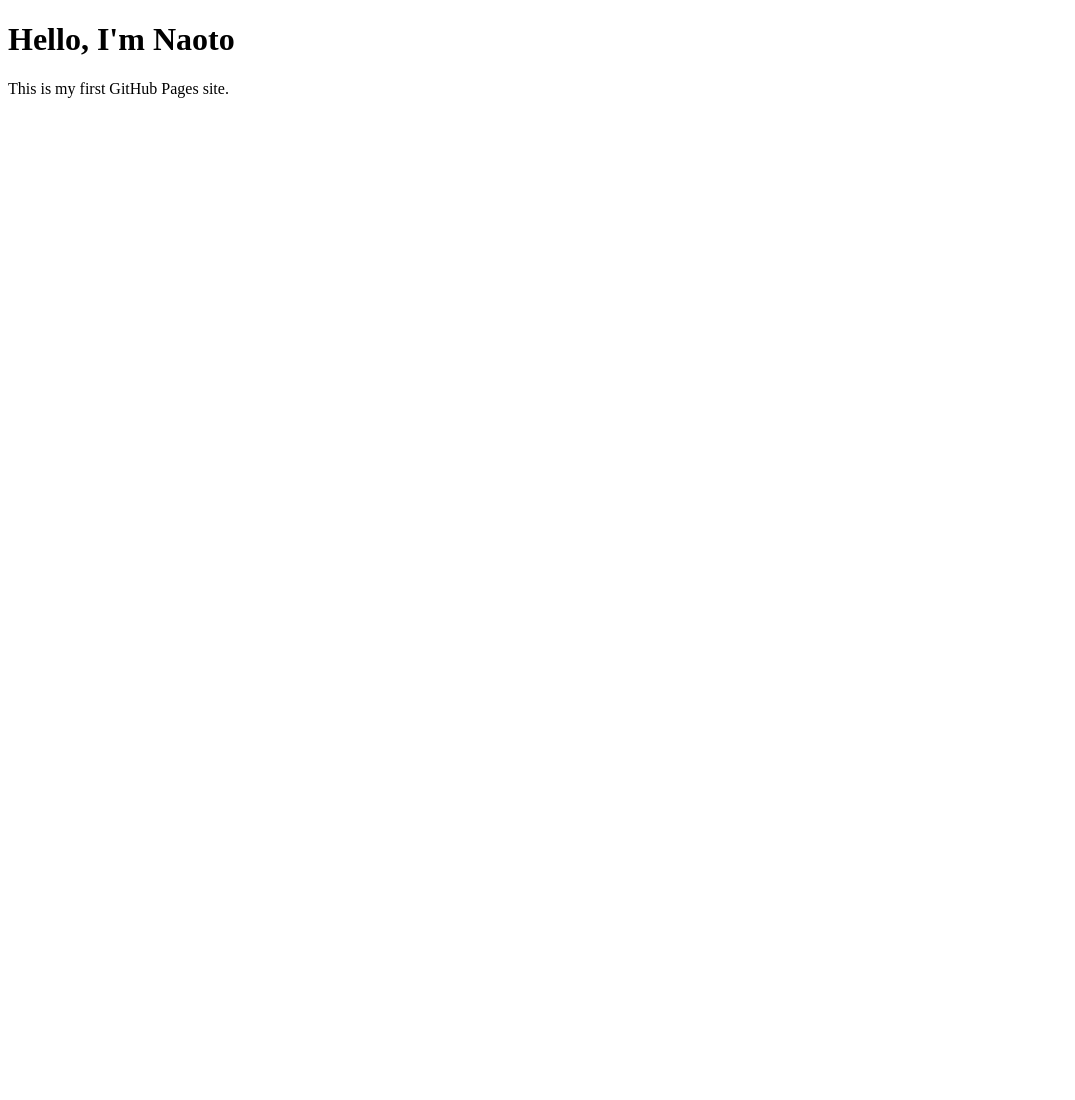
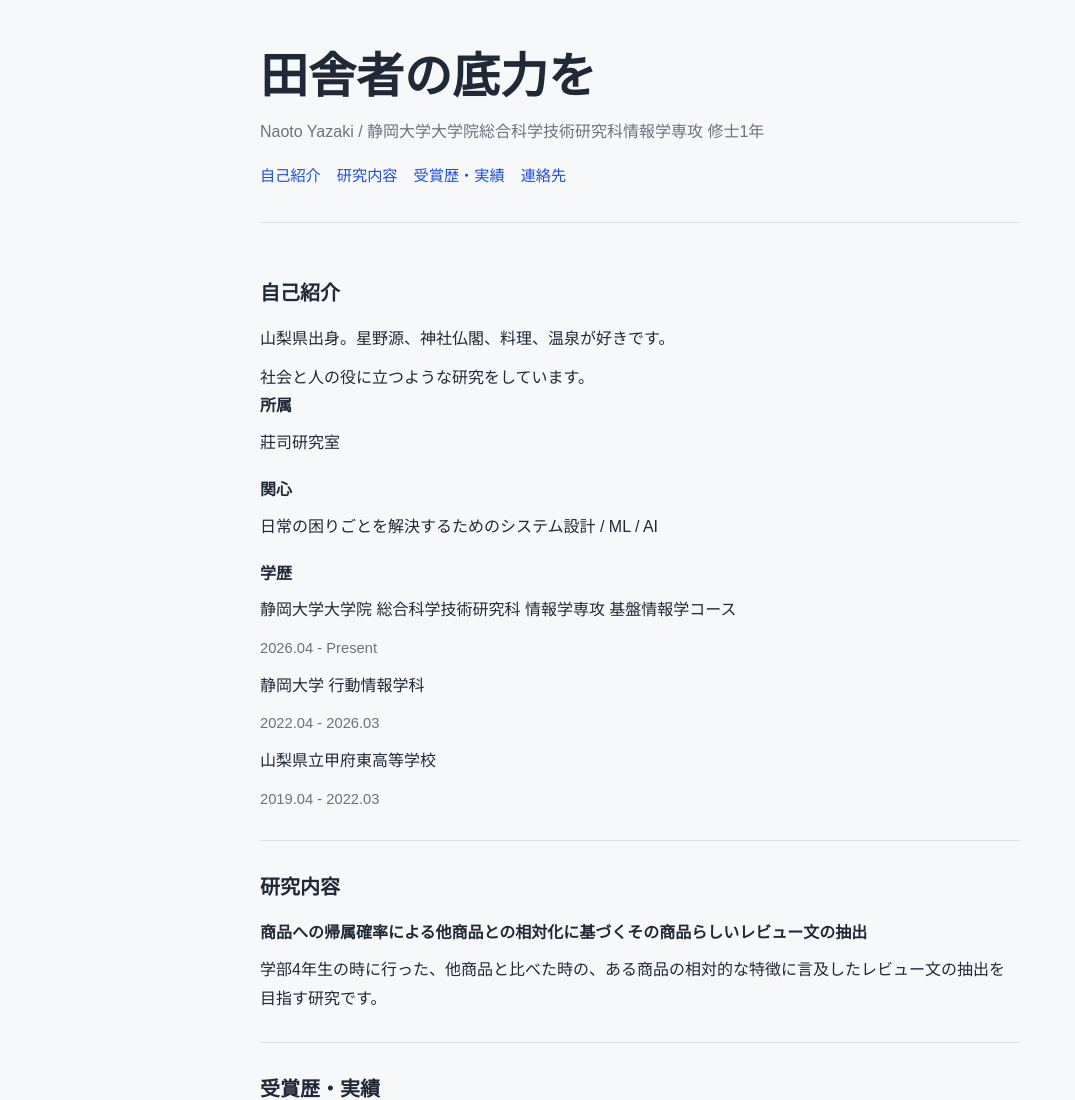
Before and after one commit to yazaki7010/portfolio-practice, a plain HTML site: page index.html in a window 1280 px wide. Shown: the top 1100 px of the page, without its empty margins (0-1075 px from the left). Before the commit the page ends 800 px from the top, so only its background shows below. Drawn offline with Linux system fonts and the light colour scheme.

Commit message:
Improve contents

```diff
--- a/index.html
+++ b/index.html
@@ -1,10 +1,215 @@
 <!DOCTYPE html>
-<html>
+<html lang="ja">
 <head>
-  <title>My Portfolio</title>
+  <meta charset="UTF-8">
+  <meta name="viewport" content="width=device-width, initial-scale=1.0">
+  <title>Naoto Portfolio</title>
+  <style>
+    :root {
+      --bg: #f7f8fa;
+      --text: #1f2937;
+      --muted: #6b7280;
+      --line: #d9dee7;
+      --accent: #1d4ed8;
+    }
+
+    * {
+      box-sizing: border-box;
+    }
+
+    body {
+      margin: 0;
+      font-family: "Yu Gothic UI", "Hiragino Sans", sans-serif;
+      color: var(--text);
+      background: var(--bg);
+      line-height: 1.8;
+    }
+
+    a {
+      color: var(--accent);
+      text-decoration: none;
+    }
+
+    a:hover {
+      text-decoration: underline;
+    }
+
+    .container {
+      width: min(760px, calc(100% - 32px));
+      margin: 0 auto;
+      padding: 48px 0 64px;
+    }
+
+    header {
+      padding-bottom: 32px;
+      border-bottom: 1px solid var(--line);
+    }
+
+    nav {
+      margin-top: 16px;
+      display: flex;
+      flex-wrap: wrap;
+      gap: 16px;
+      font-size: 0.95rem;
+    }
+
+    h1,
+    h2,
+    h3,
+    p,
+    ul {
+      margin: 0;
+    }
+
+    h1 {
+      font-size: clamp(2rem, 5vw, 3rem);
+      line-height: 1.2;
+    }
+
+    .subtitle {
+      margin-top: 12px;
+      color: var(--muted);
+      font-size: 1rem;
+    }
+
+    main {
+      padding-top: 24px;
+    }
+
+    section {
+      padding: 28px 0;
+      border-bottom: 1px solid var(--line);
+    }
+
+    h2 {
+      margin-bottom: 14px;
+      font-size: 1.25rem;
+    }
+
+    h3 {
+      margin-bottom: 8px;
+      font-size: 1rem;
+    }
+
+    p + p,
+    ul {
+      margin-top: 10px;
+    }
+
+    ul {
+      padding-left: 20px;
+    }
+
+    .meta-list,
+    .entry-list {
+      display: grid;
+      gap: 18px;
+    }
+
+    .meta-item,
+    .entry {
+      padding: 0;
+    }
+
+    .label {
+      color: var(--muted);
+      font-size: 0.92rem;
+    }
+
+    footer {
+      padding-top: 24px;
+      color: var(--muted);
+      font-size: 0.92rem;
+    }
+
+    @media (max-width: 640px) {
+      .container {
+        width: min(100% - 24px, 760px);
+        padding-top: 32px;
+      }
+    }
+  </style>
 </head>
 <body>
-  <h1>Hello, I'm Naoto</h1>
-  <p>This is my first GitHub Pages site.</p>
+  <div class="container">
+    <header>
+      <h1>田舎者の底力を</h1>
+      <p class="subtitle">Naoto Yazaki / 静岡大学大学院総合科学技術研究科情報学専攻 修士1年</p>
+      <nav>
+        <a href="#about">自己紹介</a>
+        <a href="#research">研究内容</a>
+        <a href="#awards">受賞歴・実績</a>
+        <a href="#contact">連絡先</a>
+      </nav>
+    </header>
+
+    <main>
+      <section id="about">
+        <h2>自己紹介</h2>
+        <p>山梨県出身。星野源、神社仏閣、料理、温泉が好きです。</p>
+        <p>社会と人の役に立つような研究をしています。</p>
+
+        <div class="meta-list">
+          <div class="meta-item">
+            <h3>所属</h3>
+            <p>莊司研究室</p>
+          </div>
+          <div class="meta-item">
+            <h3>関心</h3>
+            <p>日常の困りごとを解決するためのシステム設計 / ML / AI</p>
+          </div>
+          <div class="meta-item">
+            <h3>学歴</h3>
+            <p>静岡大学大学院 総合科学技術研究科 情報学専攻 基盤情報学コース</p>
+            <p class="label">2026.04 - Present</p>
+            <p>静岡大学 行動情報学科</p>
+            <p class="label">2022.04 - 2026.03</p>
+            <p>山梨県立甲府東高等学校</p>
+            <p class="label">2019.04 - 2022.03</p>
+          </div>
+        </div>
+      </section>
+
+      <section id="research">
+        <h2>研究内容</h2>
+        <div class="entry-list">
+          <article class="entry">
+            <h3>商品への帰属確率による他商品との相対化に基づくその商品らしいレビュー文の抽出</h3>
+            <p>学部4年生の時に行った、他商品と比べた時の、ある商品の相対的な特徴に言及したレビュー文の抽出を目指す研究です。</p>
+          </article>
+        </div>
+      </section>
+
+      <section id="awards">
+        <h2>受賞歴・実績</h2>
+        <div class="entry-list">
+          <div class="entry">
+            <h3>受賞歴</h3>
+            <ul>
+              <li>DEIM2026 学生プレゼンテーション賞</li>
+              <li>DBWS2025 最優秀発表賞</li>
+            </ul>
+          </div>
+          <div class="entry">
+            <h3>実績</h3>
+            <ul>
+              <li>国内学会での口頭発表1件</li>
+            </ul>
+          </div>
+        </div>
+      </section>
+
+      <section id="contact">
+        <h2>連絡先</h2>
+        <p>Email: <a href="mailto:yazaki.naoto.22@shizuoka.ac.jp">yazaki.naoto.22@shizuoka.ac.jp</a></p>
+        <p>GitHub: <a href="https://github.com/yazaki7010">github.com/yazaki7010</a></p>
+        <p>このサイトは、研究活動と技術的な関心をまとめるポートフォリオとして随時更新していきます。</p>
+      </section>
+    </main>
+
+    <footer>
+      © 2026 Naoto Portfolio
+    </footer>
+  </div>
 </body>
 </html>
```
